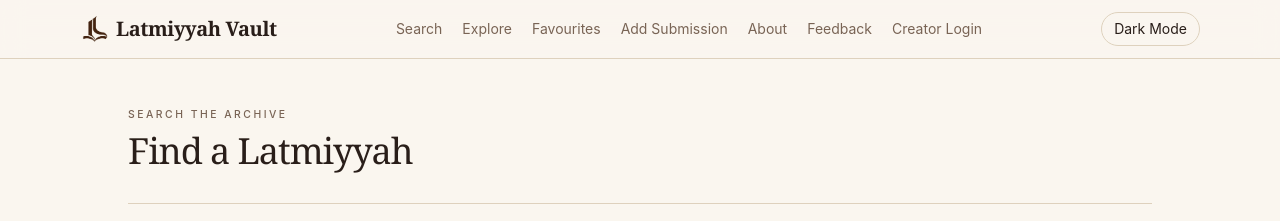
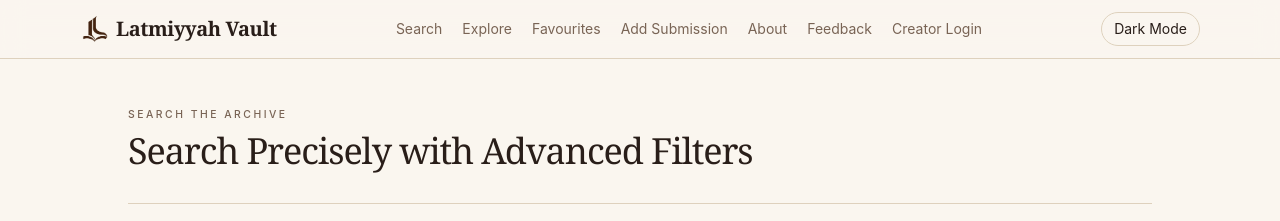
Before and after one commit to AAK786110/latmiyyah-library, a Next.js app: page /search in a window 1280 px wide. Shown: the top 221 px of the page. Built offline with nearby package versions, Linux system fonts and the light colour scheme; no server answers; the database is empty.

Commit message:
Search page glowup2

```diff
--- a/src/app/search/page.tsx
+++ b/src/app/search/page.tsx
@@ -166,7 +166,7 @@ function SearchPageInner() {
         </p>
 
         <h1 className="font-display text-3xl font-medium tracking-[-0.03em] sm:text-4xl">
-          Find a Latmiyyah
+          Search Precisely with Advanced Filters
         </h1>
 
 
```
